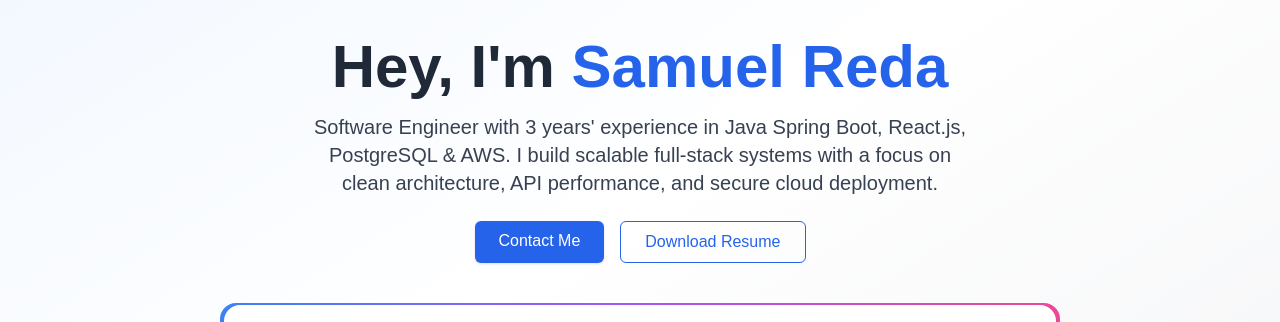
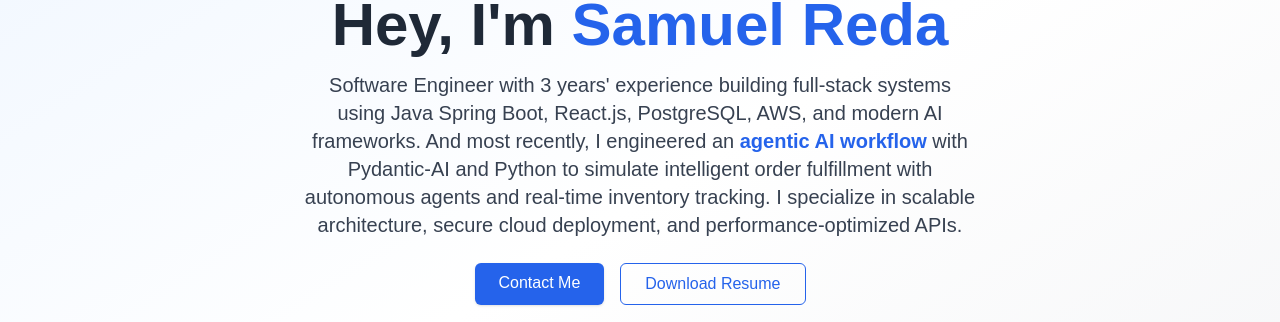
Before and after one commit to streda/personal-portfolio-production, a React (Create React App) app: page / in a window 1280 px wide. Shown: the part 278-600 px from the top of the page. Built offline with nearby package versions, Linux system fonts and the light colour scheme; no server answers.

Commit message:
Added Agentic AI project

```diff
--- a/src/components/Hero.tsx
+++ b/src/components/Hero.tsx
@@ -11,9 +11,10 @@
       </h1>
 
       <p className="text-lg md:text-xl text-gray-700 max-w-2xl mb-6 leading-relaxed">
-        Software Engineer with 3 years' experience in Java Spring Boot, React.js, PostgreSQL & AWS.
-        I build scalable full-stack systems with a focus on clean architecture, API performance, and secure cloud deployment.
-      </p>
+  Software Engineer with 3 years' experience building full-stack systems using Java Spring Boot, React.js, PostgreSQL, AWS, and modern AI frameworks.
+  And most recently, I engineered an <span className="font-semibold text-blue-600">agentic AI workflow</span> with Pydantic-AI and Python to simulate intelligent order fulfillment with autonomous agents and real-time inventory tracking.
+  I specialize in scalable architecture, secure cloud deployment, and performance-optimized APIs.
+</p>
 
       <div className="flex gap-4">
         <a
```
